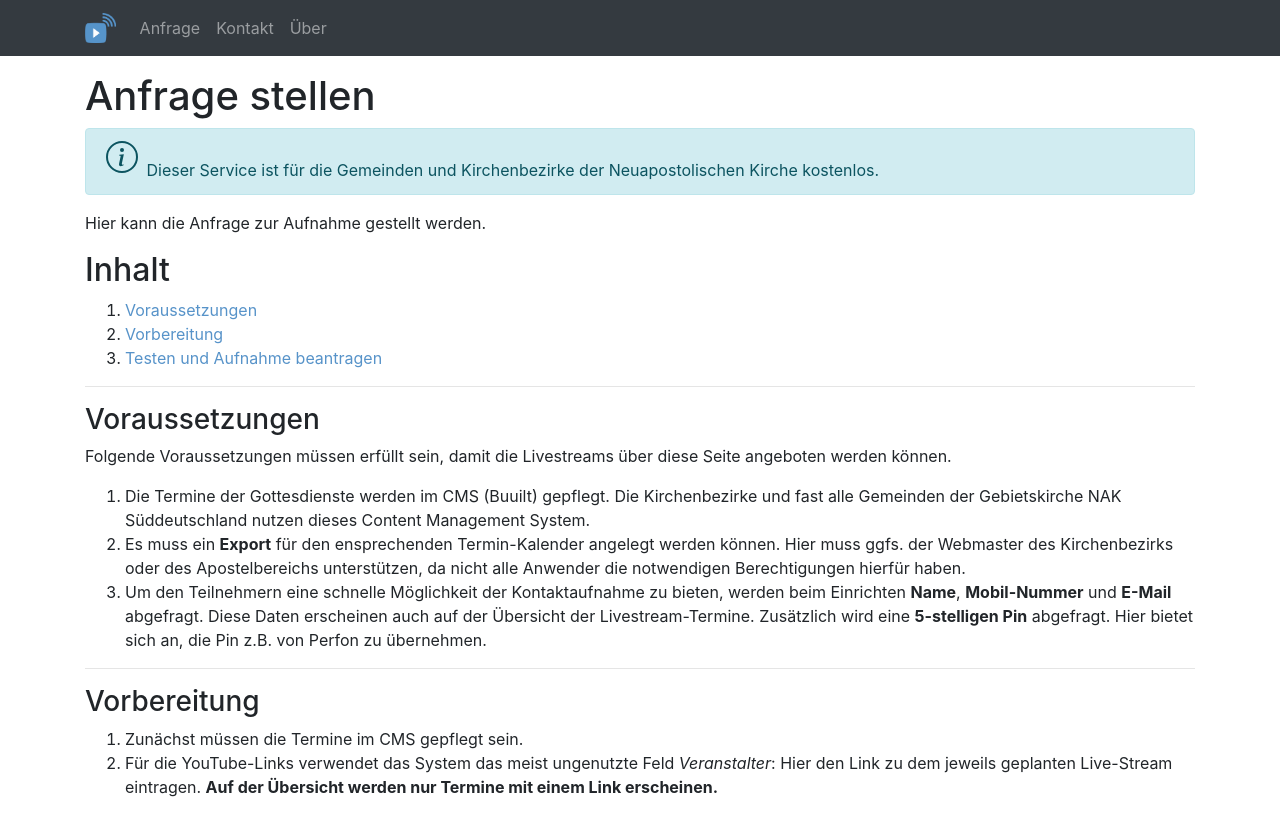
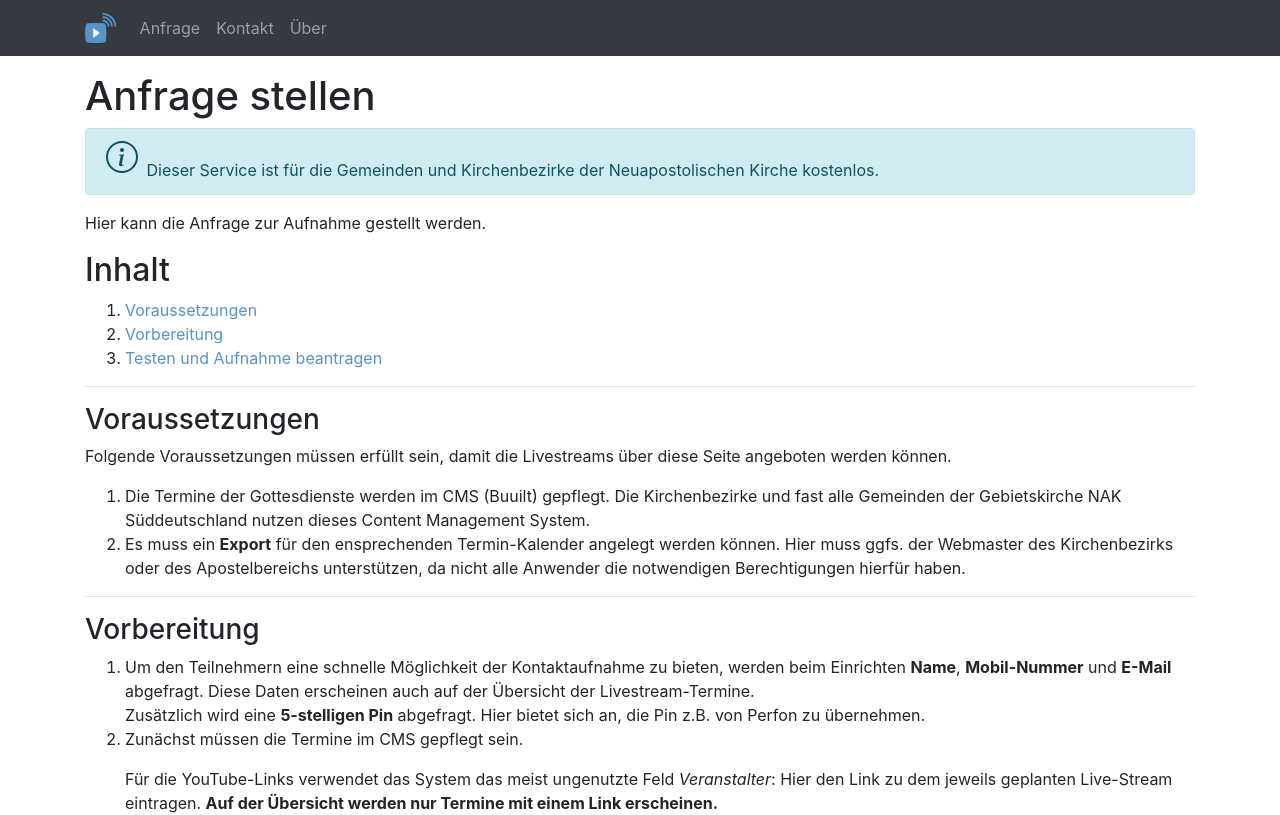
Before and after one commit to stritti/nak-sued.stream, a Vue app: page /anfrage in a window 1280 px wide. Shown: the top 815 px of the page. Built offline with nearby package versions, Linux system fonts and the light colour scheme; no server answers; what vue-simple-markdown, vue-youtube-embed would draw is missing.

Commit message:
reorder preparation & requirements

```diff
--- a/src/components/request/Preparation.vue
+++ b/src/components/request/Preparation.vue
@@ -2,8 +2,18 @@
   <section>
     <h3><a name="preparation" />Vorbereitung</h3>
     <ol>
-      <li>Zunächst müssen die Termine im CMS gepflegt sein.</li>
       <li>
+        Um den Teilnehmern eine schnelle Möglichkeit der Kontaktaufnahme zu bieten,
+        werden beim Einrichten <strong>Name</strong>, <strong>Mobil-Nummer</strong> und
+        <strong>E-Mail</strong> abgefragt. Diese Daten erscheinen auch auf der Übersicht
+        der Livestream-Termine.<br>
+        Zusätzlich wird eine <strong>5-stelligen Pin</strong> abgefragt.
+        Hier bietet sich an, die Pin z.B. von Perfon zu übernehmen.
+      </li>
+      <li>
+        <p>
+          Zunächst müssen die Termine im CMS gepflegt sein.
+        </p>
         <p>
           Für die YouTube-Links verwendet das System das meist ungenutzte Feld <em>Veranstalter</em>:
           Hier den Link zu dem jeweils geplanten Live-Stream eintragen. <strong>Auf der Übersicht werden
--- a/src/components/request/Requirements.vue
+++ b/src/components/request/Requirements.vue
@@ -17,13 +17,6 @@
         Apostelbereichs unterstützen, da nicht alle Anwender die notwendigen Berechtigungen
         hierfür haben.
       </li>
-      <li>
-        Um den Teilnehmern eine schnelle Möglichkeit der Kontaktaufnahme zu bieten,
-        werden beim Einrichten <strong>Name</strong>, <strong>Mobil-Nummer</strong> und
-        <strong>E-Mail</strong> abgefragt. Diese Daten erscheinen auch auf der Übersicht
-        der Livestream-Termine. Zusätzlich wird eine <strong>5-stelligen Pin</strong> abgefragt.
-        Hier bietet sich an, die Pin z.B. von Perfon zu übernehmen.
-      </li>
     </ol>
   </section>
 </template>
```
